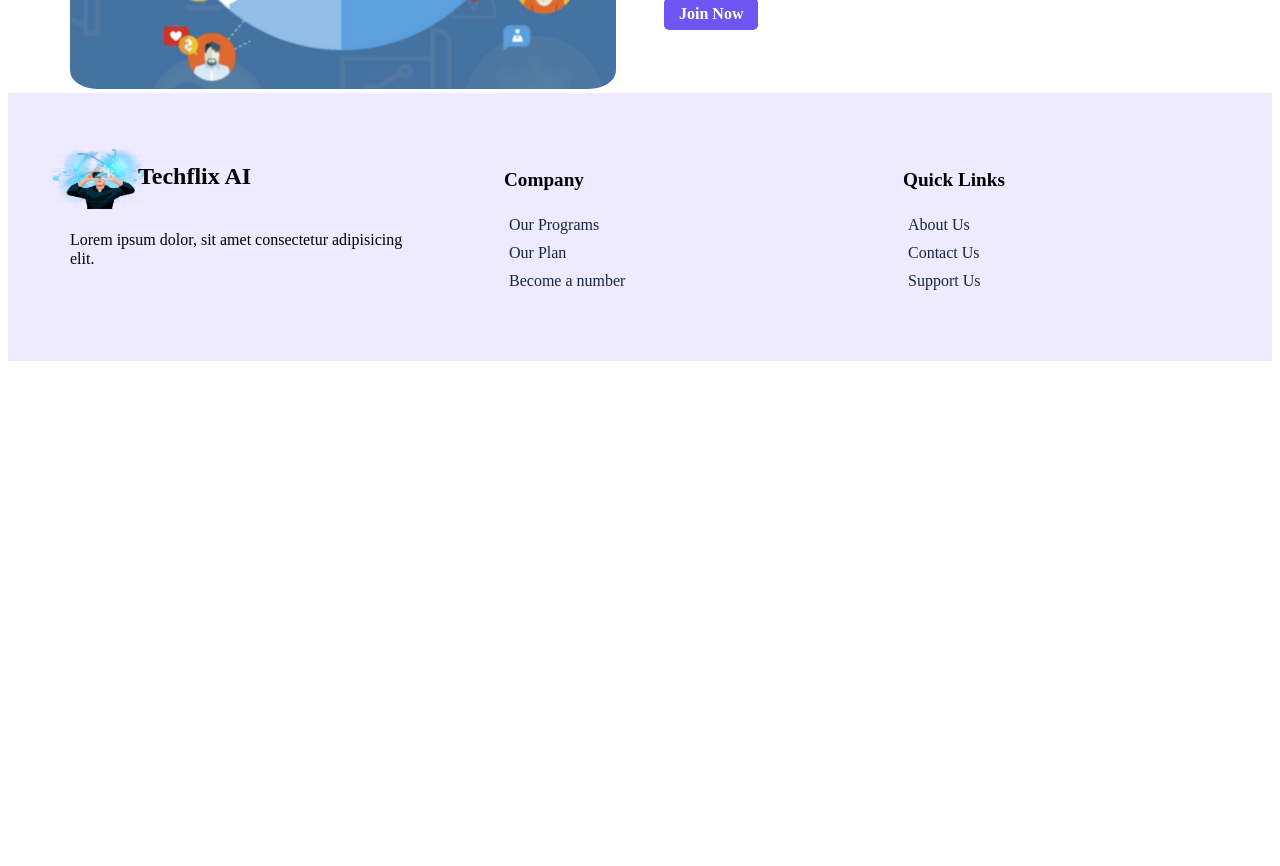
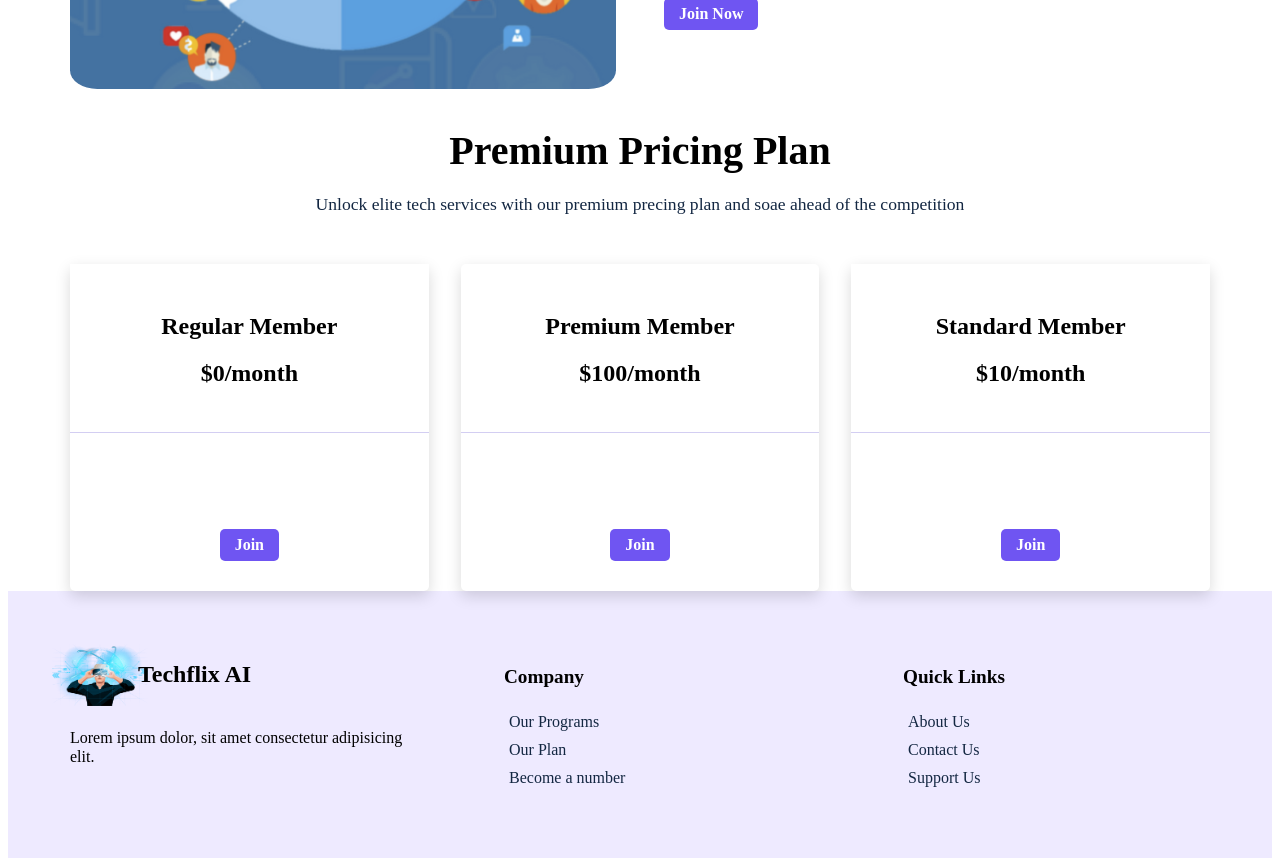
Before and after one commit to fuadofficial/EDUCATION-PROJECT, a React (Create React App) app: page / in a window 1280 px wide. Shown: the part 1400-2266 px from the top of the page. Before the commit the page ends 1769 px from the top, so only its background shows below. Built offline with nearby package versions, Linux system fonts and the light colour scheme.

Commit message:
some changes

```diff
--- a/src/components/Pages/Home/Home.js
+++ b/src/components/Pages/Home/Home.js
@@ -4,6 +4,7 @@ import meta from '../../../assets/img/meta.jpeg'
 import { AiOutlineWhatsApp } from 'react-icons/ai'
 import Courses from '../Courses/Courses'
 import Community from '../Community/Community'
+import Plans from '../Plans/Plans'
 
 function Home() {
     const handleclick = () => {
@@ -46,6 +47,7 @@ function Home() {
             </section>
             <Courses />
             <Community />
+            <Plans/>
         </>
 
     )
--- /dev/null
+++ b/src/components/Pages/Plans/Plans.css
@@ -0,0 +1,78 @@
+.pricing_top {
+  text-align: center;
+}
+.pricing_top h2 {
+  font-size: 2.5rem;
+  margin-bottom: 20px;
+}
+.pricing_top p {
+  font-size: 1.1rem;
+  color: var(--heading-color);
+  line-height: 20px;
+  margin-bottom: 50px;
+}
+.pricing_wrapper {
+  display: flex;
+  align-items: center;
+  justify-content: space-between;
+  column-gap: 2rem;
+}
+.pricing_item {
+  box-shadow: rgba(0, 0, 0, 0.15) 0 5px 15px 0;
+  border-radius: 5px;
+  width: 33%;
+  background: #fff;
+}
+.pricing_item:hover {
+  transform: translateY(-10px);
+  box-shadow: 0 0 20px rgba(0, 0, 0, 0.2);
+}
+.pricing_card-top {
+  padding: 30px;
+  border-bottom: 1px solid #d3cef2;
+  text-align: center;
+}
+.pricing_card-top h2 {
+  font-size: 1.5rem;
+  margin-bottom: 0.9rem;
+}
+.pricing_card-top .pricing {
+  font-size: 1.4rem;
+}
+.pricing_card-top .pricing span {
+  font-size: 1rem;
+  color: #666;
+}
+.pricing_item .services {
+  padding: 30px;
+}
+.pricing_item .services ul li {
+  display: flex;
+  align-items: center;
+  column-gap: 1.5rem;
+  columns: #666;
+  line-height: 28px;
+}
+.pricing_item .services ul li span i {
+  font-size: 0.7rem;
+}
+.services {
+  text-align: center;
+}
+.services button {
+  margin-top: 50px;
+}
+.pricing_item-02 .pricing_card-top {
+  background: var(--primary-color);
+  border-radius: 5px 5px 0px 0px;
+}
+.pricing_item-02 .pricing_card-top h2 {
+  color: #fff;
+  font-weight: 500;
+}
+.pricing_item-02 .pricing_card-top h2 span {
+  color: rgba(255, 0.255, 0.255, 0.788);
+}
+.pricing_item-02 .services ul li span i {
+  color: var(--primary-color);
+}
--- /dev/null
+++ b/src/components/Pages/Plans/Plans.js
@@ -0,0 +1,81 @@
+import React from 'react'
+import './Plans.css'
+
+function Plans() {
+    const pricingData = [
+        {
+            title: 'Regular Member',
+            price: "$0",
+            duration: '/month',
+            color: "#fff",
+            features: [
+                'Unlimited access to the courses',
+                'Customer Support',
+                "Personal Mentor",
+                'Standard options',
+                '5 classes per week'
+            ]
+        },
+        {
+            title: 'Premium Member',
+            price: "$100",
+            duration: '/month',
+            color: "#67f55f2",
+            features: [
+                'Unlimited access to the courses',
+                'Customer Support',
+                "Personal Mentor",
+                'Standard options',
+                '5 classes per week'
+            ]
+        },
+        {
+            title: 'Standard Member',
+            price: "$10",
+            duration: '/month',
+            color: "#fff",
+            features: [
+                'Unlimited access to the courses',
+                'Customer Support',
+                "Personal Mentor",
+                'Standard options',
+                '5 classes per week'
+            ]
+        },
+    ]
+    return (
+        <div className="container">
+            <div className="pricing_top">
+                <h2 className='section_title'>
+                    Premium Pricing Plan
+                </h2>
+                <p>Unlock elite tech services with our premium precing plan and soae ahead of the competition</p>
+            </div>
+            <div className="pricing_wrapper">
+                {pricingData.map((pricingItem, index) => {
+                    return (
+                        <div className="pricing_item" key={index}>
+                            <div className="pricing_card-top " style={{ backgroundColor: pricingItem.color }}>
+                                <h2 className='section_title'>{pricingItem.title}</h2>
+                                <h2 className='pricing_section_title'>{pricingItem.price}
+                                    <span>{pricingItem.duration}</span>
+                                </h2>
+                            </div>
+                            <div className="services">
+                                <ul>
+                                    {pricingItem.features.map((feature, index) => {
+                                        <li key={index}>{feature}</li>
+                                    })}
+                                </ul>
+                                <button className='register-btn'>Join</button>
+                            </div>
+                        </div>
+                    )
+
+                })}
+            </div>
+        </div>
+    )
+}
+
+export default Plans
```
